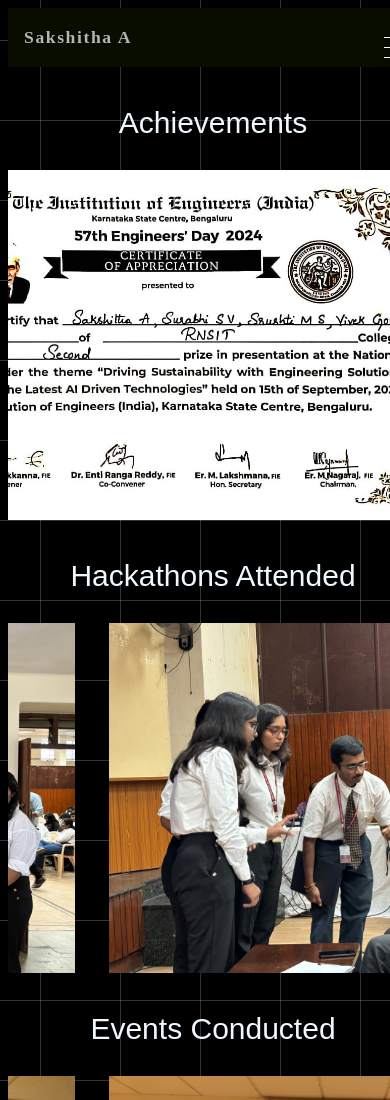
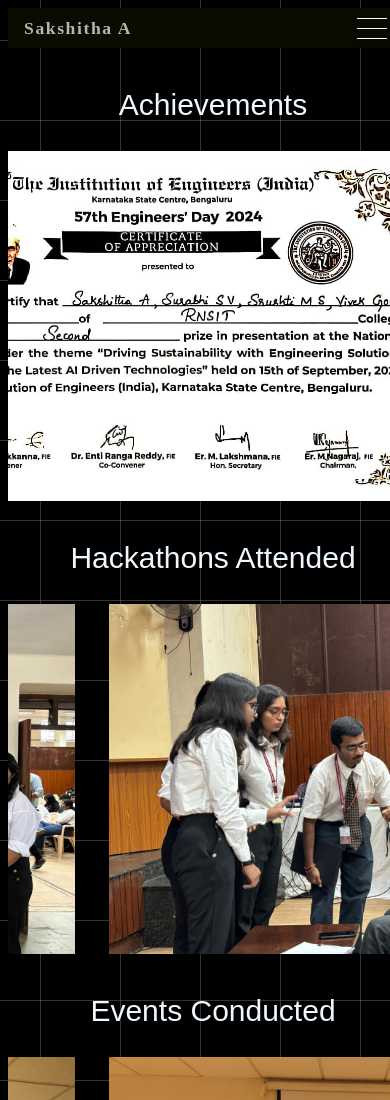
Before and after one commit to Sakshitha-A/mywebsite, a plain HTML site: page gallery.html in a window 390 px wide. Shown: the top 1100 px of the page. Drawn offline with nearby package versions, Linux system fonts and the light colour scheme.

Commit message:
Update gallery.css

```diff
--- a/gallery.css
+++ b/gallery.css
@@ -85,6 +85,8 @@
     width: 30px;
     height: 20px;
     cursor: pointer;
+    margin-right: 7%;
+    margin-top: 0%;
     background: transparent;
     border: none;
     padding: 0;
```
